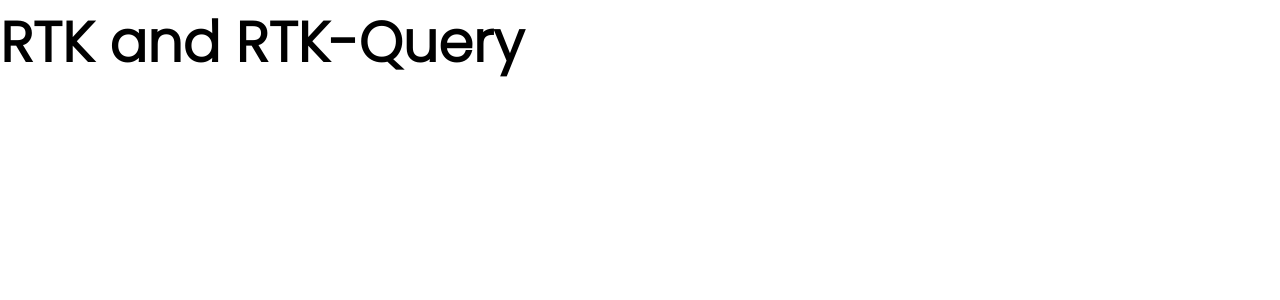
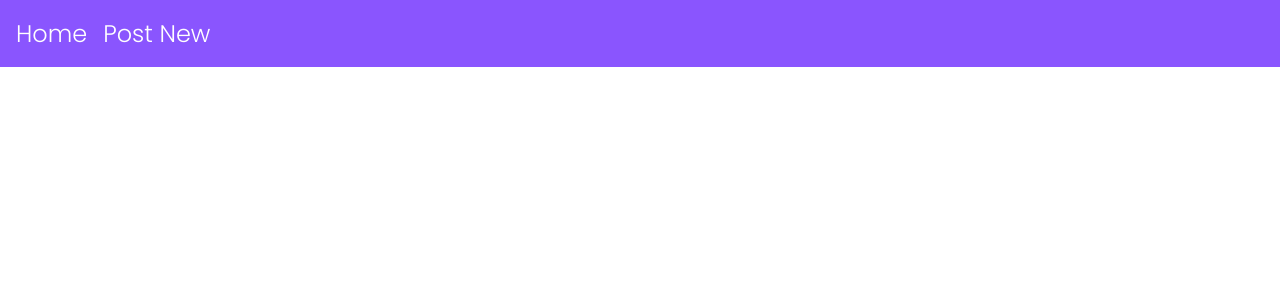
Before and after one commit to ZahraBahmanpour/rtk-94, a React (Create React App) app: page / in a window 1280 px wide. Shown: the top 300 px of the page. Built offline with nearby package versions, Linux system fonts and the light colour scheme.

Commit message:
add layout and header

```diff
--- a/package.json
+++ b/package.json
@@ -8,6 +8,7 @@
     "@testing-library/user-event": "^13.5.0",
     "react": "^18.2.0",
     "react-dom": "^18.2.0",
+    "react-router-dom": "^6.15.0",
     "react-scripts": "5.0.1",
     "web-vitals": "^2.1.4"
   },
--- /dev/null
+++ b/src/components/Header.js
@@ -0,0 +1,20 @@
+import { Link } from "react-router-dom";
+
+const Header = () => {
+  return (
+    <header className="Header">
+      <nav>
+        <ul>
+          <li>
+            <Link to="/">Home</Link>
+          </li>
+          <li>
+            <Link to="post">Post New</Link>
+          </li>
+        </ul>
+      </nav>
+    </header>
+  );
+};
+
+export default Header;
--- a/src/index.css
+++ b/src/index.css
@@ -29,7 +29,7 @@
   display: flex;
   justify-content: space-between;
   align-items: flex-start;
-  background-color: purple;
+  background-color: rgb(138, 85, 254);
   color: whitesmoke;
   position: sticky;
   top: 0;
--- a/src/index.js
+++ b/src/index.js
@@ -2,10 +2,20 @@
 import ReactDOM from "react-dom/client";
 import "./index.css";
 import App from "./App";
+import { createBrowserRouter, RouterProvider } from "react-router-dom";
+import Layout from "./layouts/Layout";
 
+const router = createBrowserRouter([
+  {
+    path: "/",
+    element: <Layout />,
+  },
+]);
 const root = ReactDOM.createRoot(document.getElementById("root"));
 root.render(
   <React.StrictMode>
-    <App />
+    <RouterProvider router={router}>
+      <App />
+    </RouterProvider>
   </React.StrictMode>
 );
--- /dev/null
+++ b/src/layouts/Layout.js
@@ -0,0 +1,15 @@
+import { Outlet } from "react-router-dom";
+import Header from "../components/Header";
+
+const Layout = () => {
+  return (
+    <>
+      <Header />
+      <main className="App">
+        <Outlet />
+      </main>
+    </>
+  );
+};
+
+export default Layout;
```
Also changed, not shown: 1 other file (tests, documents, lock files or other folders).
